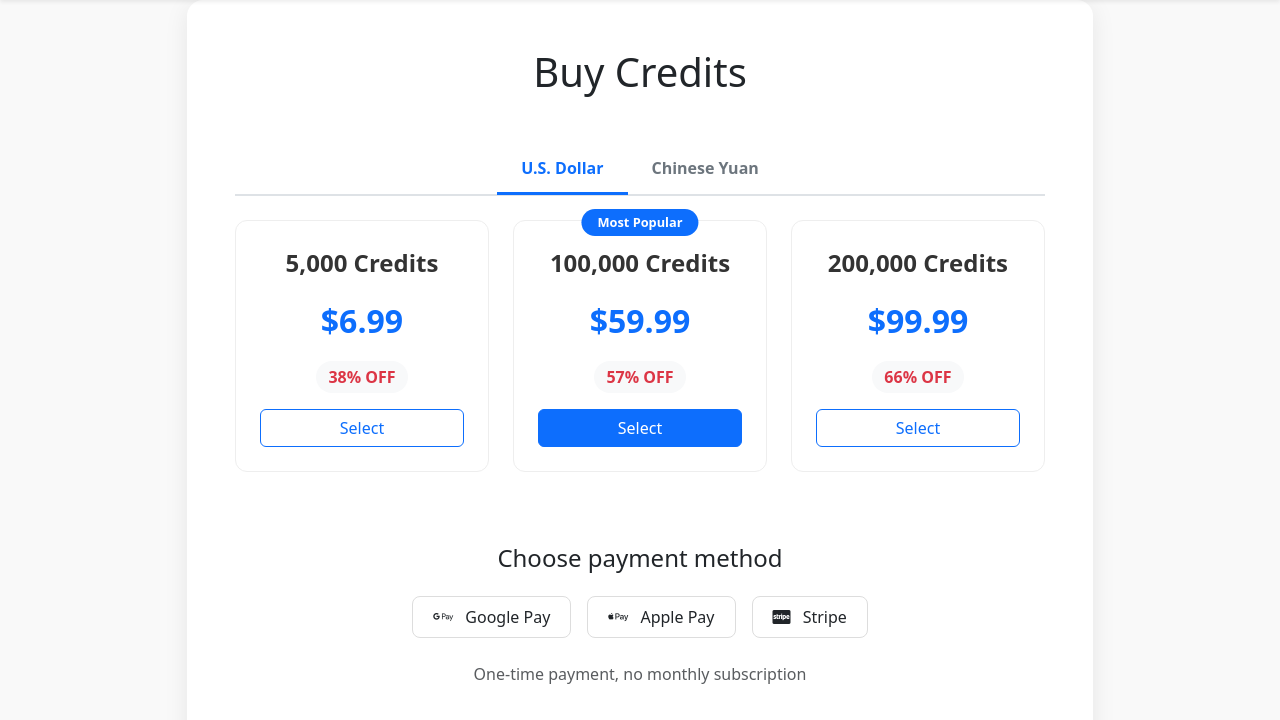
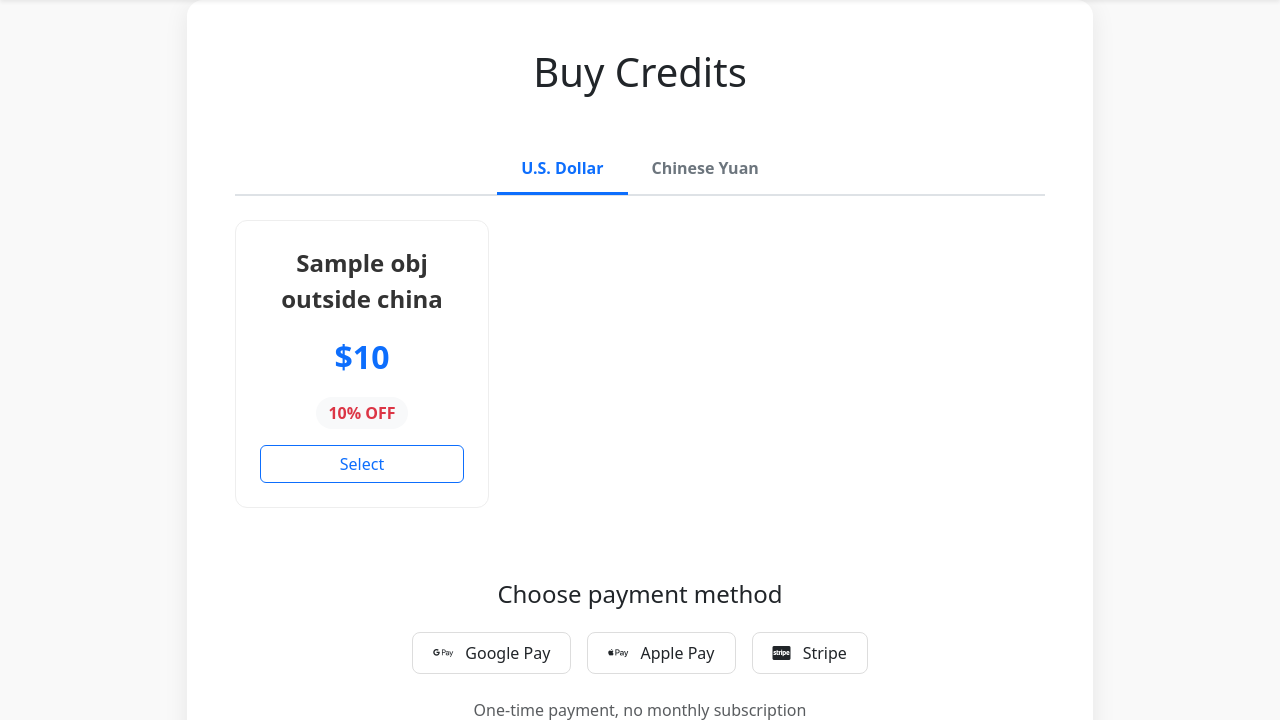
Before and after one commit to doy1354/Geekig, a Django app: template templates/price/choice_plan.html in a window 1280 px wide. Shown: the part 60-780 px from the top of the page. Run offline with Django 3.2, Linux system fonts and the light colour scheme; the template is opened without the code that fills it: most values are stand-ins (such as "Sample title", 1, 10 or a date in 2020).

Commit message:
add price section dynamic

```diff
--- a/templates/price/choice_plan.html
+++ b/templates/price/choice_plan.html
@@ -151,36 +151,20 @@
           <!-- USD Tab -->
           <div class="tab-pane fade show active" id="usd" role="tabpanel">
             <div class="row">
-              <!-- Basic Plan -->
+                {% for obj_outside_china in price_plans_outside_china %}
                 <div class="col-md-4 mb-4">
-                <div class="pricing-card p-4 text-center h-100" onclick="selectPlan('usd_basic')" data-plan="usd_basic">
-                  <div class="credits-amount mb-3">5,000 Credits</div>
-                  <div class="price mb-3">$6.99</div>
-                  <div class="discount-badge mb-3">38% OFF</div>
+                    <div class="pricing-card p-4 text-center h-100" onclick="selectPlan('{{ obj_outside_china.pk }}')" data-plan="{{ obj_outside_china.pk }}">
+                        {% if obj_outside_china.is_popular %}
+                        <div class="popular-badge">Most Popular</div>
+                        {% endif %}
+                        <div class="credits-amount mb-3">{{ obj_outside_china.title }}</div>
+                        <div class="price mb-3">${{ obj_outside_china.price }}</div>
+                        <div class="discount-badge mb-3">{{ obj_outside_china.discount }}% OFF</div>
                         <button class="btn btn-outline-primary w-100">Select</button>
                     </div>
                 </div>
+                {% endfor %}
 
-              <!-- Popular Plan -->
-              <div class="col-md-4 mb-4">
-                <div class="pricing-card popular p-4 text-center h-100" onclick="selectPlan('usd_popular')" data-plan="usd_popular">
-                  <div class="popular-badge">Most Popular</div>
-                  <div class="credits-amount mb-3">100,000 Credits</div>
-                  <div class="price mb-3">$59.99</div>
-                  <div class="discount-badge mb-3">57% OFF</div>
-                  <button class="btn btn-primary w-100">Select</button>
-                </div>
-              </div>
-
-              <!-- Premium Plan -->
-              <div class="col-md-4 mb-4">
-                <div class="pricing-card p-4 text-center h-100" onclick="selectPlan('usd_premium')" data-plan="usd_premium">
-                  <div class="credits-amount mb-3">200,000 Credits</div>
-                  <div class="price mb-3">$99.99</div>
-                  <div class="discount-badge mb-3">66% OFF</div>
-                  <button class="btn btn-outline-primary w-100">Select</button>
-                </div>
-              </div>
               <div class="col-md-12">
                 <div class="payment-section text-center mt-5">
                     <h4 class="mb-4">Choose payment method</h4>
@@ -205,35 +189,20 @@
           <!-- CNY Tab -->
           <div class="tab-pane fade" id="cny" role="tabpanel">
             <div class="row">
-              <!-- Basic Plan -->
+                {% for obj_plans_in_china in price_plans_in_china %}
                 <div class="col-md-4 mb-4">
-                <div class="pricing-card p-4 text-center h-100" onclick="selectPlan('cny_basic')" data-plan="cny_basic">
-                  <div class="credits-amount mb-3">20,000 Credits</div>
-                  <div class="price mb-3">¥140</div>
+                    <div class="pricing-card p-4 text-center h-100" onclick="selectPlan('{{ obj_plans_in_china.pk }}')" data-plan="{{ obj_plans_in_china.pk }}">
+                        {% if obj_plans_in_china.is_popular %}
+                        <div class="popular-badge">Most Popular</div>
+                        {% endif %}
+                        <div class="credits-amount mb-3">{{ obj_plans_in_china.title }}</div>
+                        <div class="price mb-3">¥{{ obj_plans_in_china.price }}</div>
+                        <div class="discount-badge mb-3">{{ obj_plans_in_china.discount }}% OFF</div>
                         <button class="btn btn-outline-primary w-100">Select</button>
                     </div>
                 </div>
+                {% endfor %}
 
-              <!-- Popular Plan -->
-              <div class="col-md-4 mb-4">
-                <div class="pricing-card popular p-4 text-center h-100" onclick="selectPlan('cny_popular')" data-plan="cny_popular">
-                  <div class="popular-badge">Most Popular</div>
-                  <div class="credits-amount mb-3">100,000 Credits</div>
-                  <div class="price mb-3">¥419</div>
-                  <div class="discount-badge mb-3">57% OFF</div>
-                  <button class="btn btn-primary w-100">Select</button>
-                </div>
-              </div>
-
-              <!-- Premium Plan -->
-              <div class="col-md-4 mb-4">
-                <div class="pricing-card p-4 text-center h-100" onclick="selectPlan('cny_premium')" data-plan="cny_premium">
-                  <div class="credits-amount mb-3">200,000 Credits</div>
-                  <div class="price mb-3">¥699</div>
-                  <div class="discount-badge mb-3">66% OFF</div>
-                  <button class="btn btn-outline-primary w-100">Select</button>
-                </div>
-              </div>
               <div class="col-md-12">
                 <div class="payment-section text-center mt-5">
                     <h4 class="mb-4">Choose payment method</h4>
```
Also changed, not shown: price/models/price.py (+8 -9 lines), price/views/price.py (+13 -2 lines), price/migrations/0003_priceplan_inside_china.py (added), price/migrations/0004_auto_20250426_2333.py (added), price/migrations/0005_alter_priceplan_price.py (added), price/migrations/0006_priceplan_is_popular.py (added). Lines whose indentation alone changed are shown as unchanged.
